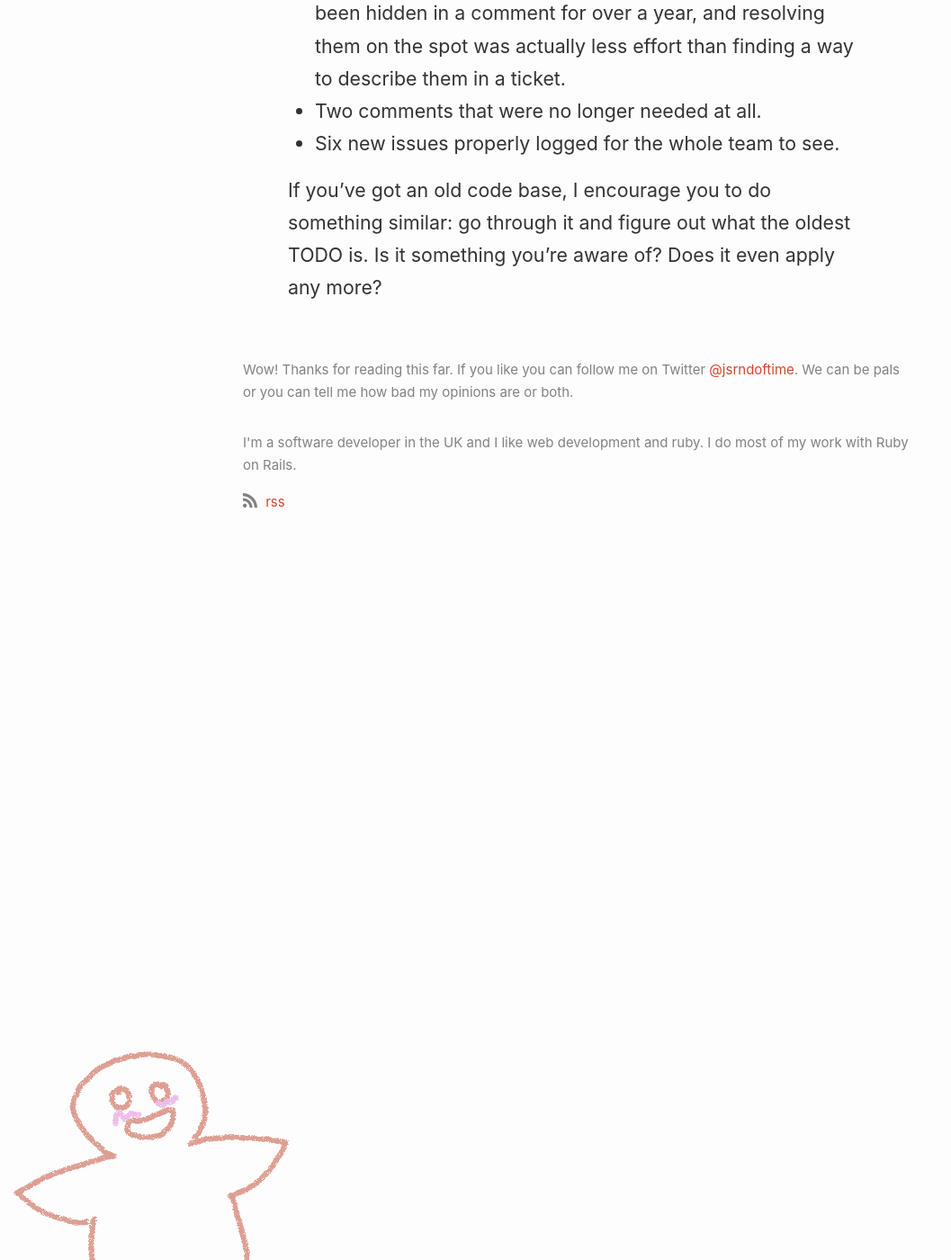
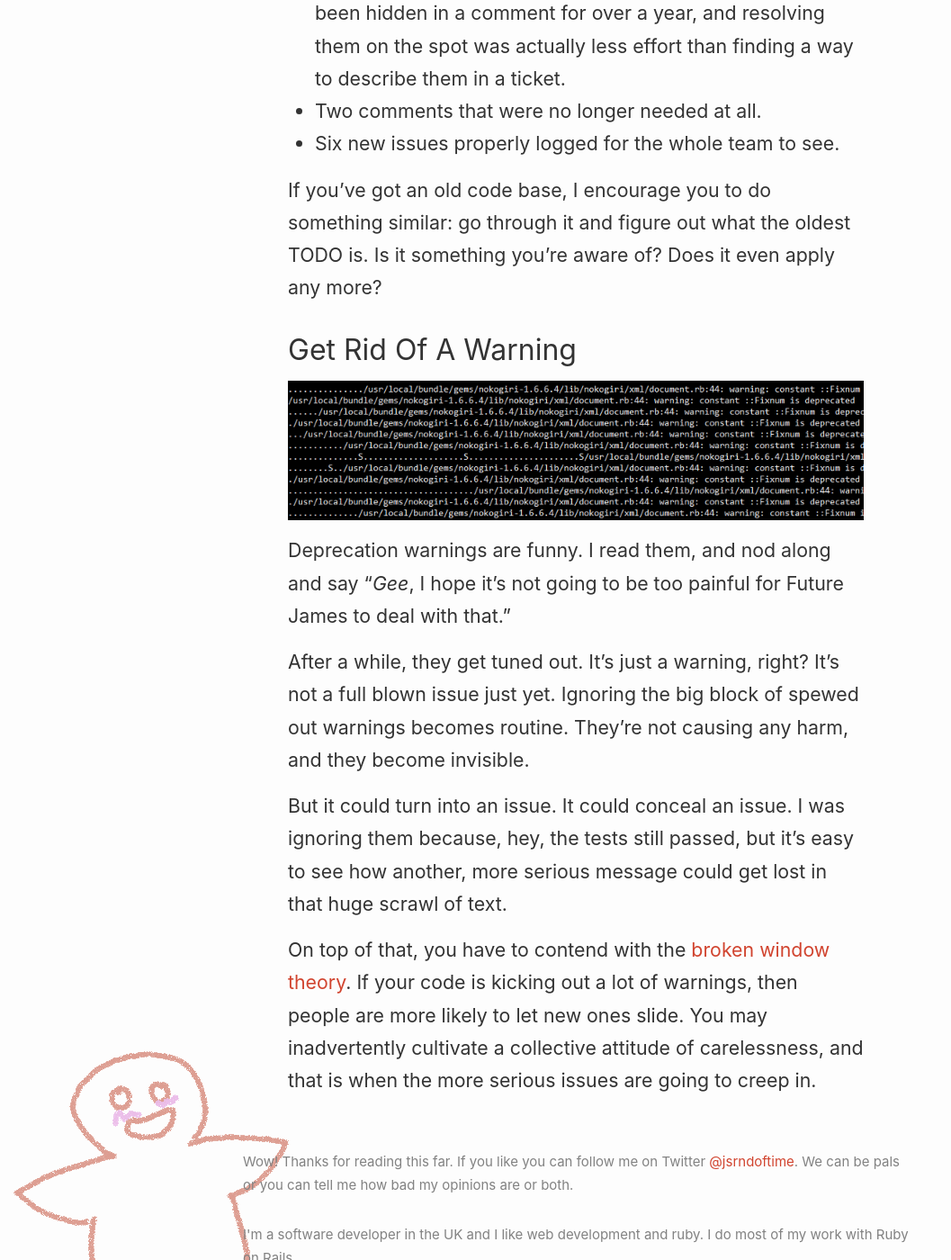
Before and after one commit to jsrn/jsrn.github.io, a Jekyll site: the page built from _posts/2019-01-22-tidying-code-for-beginners.md, in a window 1280 px wide and 1400 px high, scrolled down 3069 px. Shown: the whole window at 90% size, without its empty margins (0-1057 px from the left). Built offline with Jekyll 4.4.1, drawn with Linux system fonts in a browser that asks for light colours.

Commit message:
Remove a warning

```diff
--- a/_posts/2019-01-22-tidying-code-for-beginners.md
+++ b/_posts/2019-01-22-tidying-code-for-beginners.md
@@ -46,3 +46,15 @@ The oldest offender has been haunting the code base since the 20th May, 2015. On
 * Six new issues properly logged for the whole team to see.
 
 If you’ve got an old code base, I encourage you to do something similar: go through it and figure out what the oldest TODO is. Is it something you’re aware of? Does it even apply any more?
+
+## Get Rid Of A Warning
+
+![Deprecation warnings in a console](/assets/images/code-quality/warnings.png)
+
+Deprecation warnings are funny. I read them, and nod along and say “_Gee_, I hope it’s not going to be too painful for Future James to deal with that.”
+
+After a while, they get tuned out. It’s just a warning, right? It’s not a full blown issue just yet. Ignoring the big block of spewed out warnings becomes routine. They’re not causing any harm, and they become invisible.
+
+But it could turn into an issue. It could conceal an issue. I was ignoring them because, hey, the tests still passed, but it’s easy to see how another, more serious message could get lost in that huge scrawl of text.
+
+On top of that, you have to contend with the [broken window theory](https://blog.codinghorror.com/the-broken-window-theory/). If your code is kicking out a lot of warnings, then people are more likely to let new ones slide. You may inadvertently cultivate a collective attitude of carelessness, and that is when the more serious issues are going to creep in.
```
Also changed, not shown: assets/images/code-quality/warnings.png (added).
